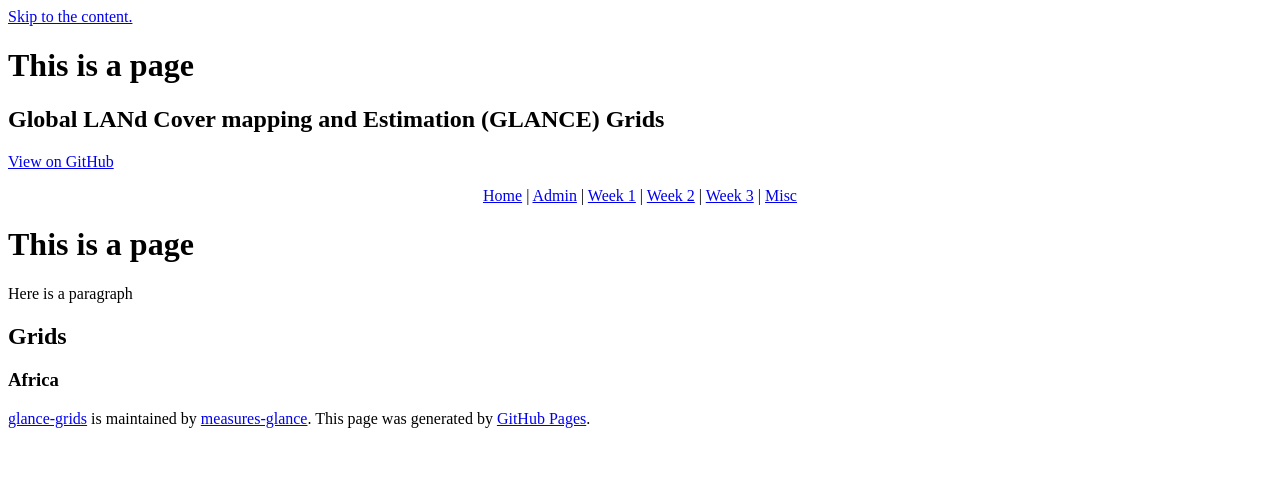
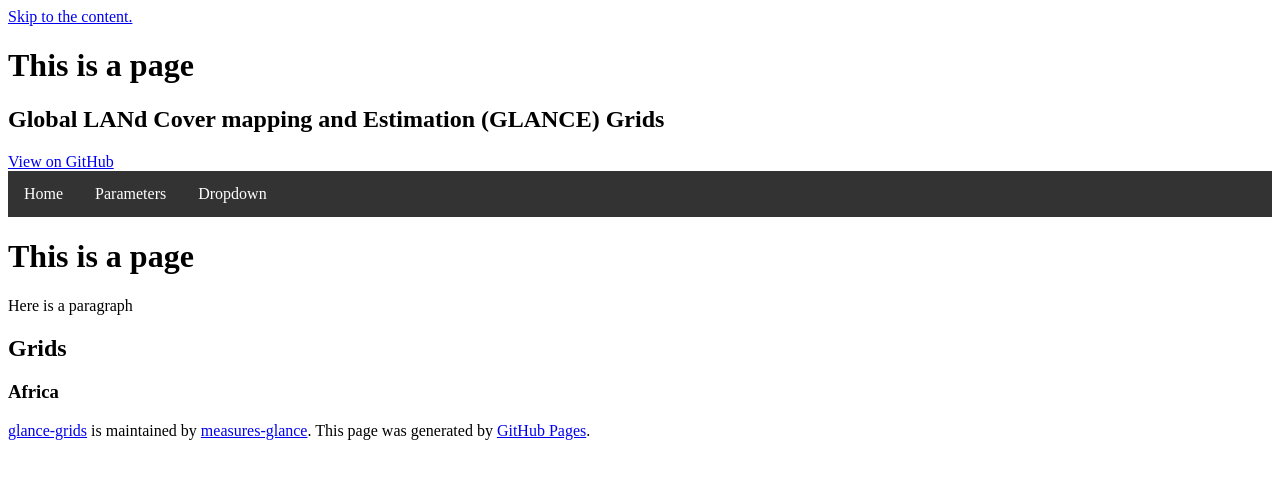
Before and after one commit to measures-glance/glance-grids, a Jekyll site: the page built from index.md, in a window 1280 px wide. Shown: the top 479 px of the page. Built offline with Jekyll 4.4.1, drawn with Linux system fonts in a browser that asks for light colours; a script that is not in the unit is left out; our own code applies the rules of GitHub Pages for plain Markdown files.

Commit message:
Update nav.html

```diff
--- a/_includes/nav.html
+++ b/_includes/nav.html
@@ -1,8 +1,12 @@
-<p style="text-align: center; background-color: white;">
-  <a href="{{site.baseurl}}/">Home</a> |
-  <a href="{{site.baseurl}}/admin/">Admin</a> |
-  <a href="{{site.baseurl}}/schedule/week_1/">Week 1</a> |
-  <a href="{{site.baseurl}}/schedule/week_2/">Week 2</a> |
-  <a href="{{site.baseurl}}/schedule/week_3/">Week 3</a> |
-  <a href="{{site.baseurl}}/general/">Misc</a>
-</p>
+<ul class="menubar">
+  <li><a class="menu_element" href="{{site.baseurl}}/">Home</a></li>
+  <li><a class="menu_element" href="{{site.baseurl}}/params">Parameters</a></li>
+  <li class="dropdown">
+    <a href="javascript:void(0)" class="menu_element">Dropdown</a>
+    <div class="dropdown-content">
+      <a href="#">Link 1</a>
+      <a href="#">Link 2</a>
+      <a href="#">Link 3</a>
+    </div>
+  </li>
+</ul
```
